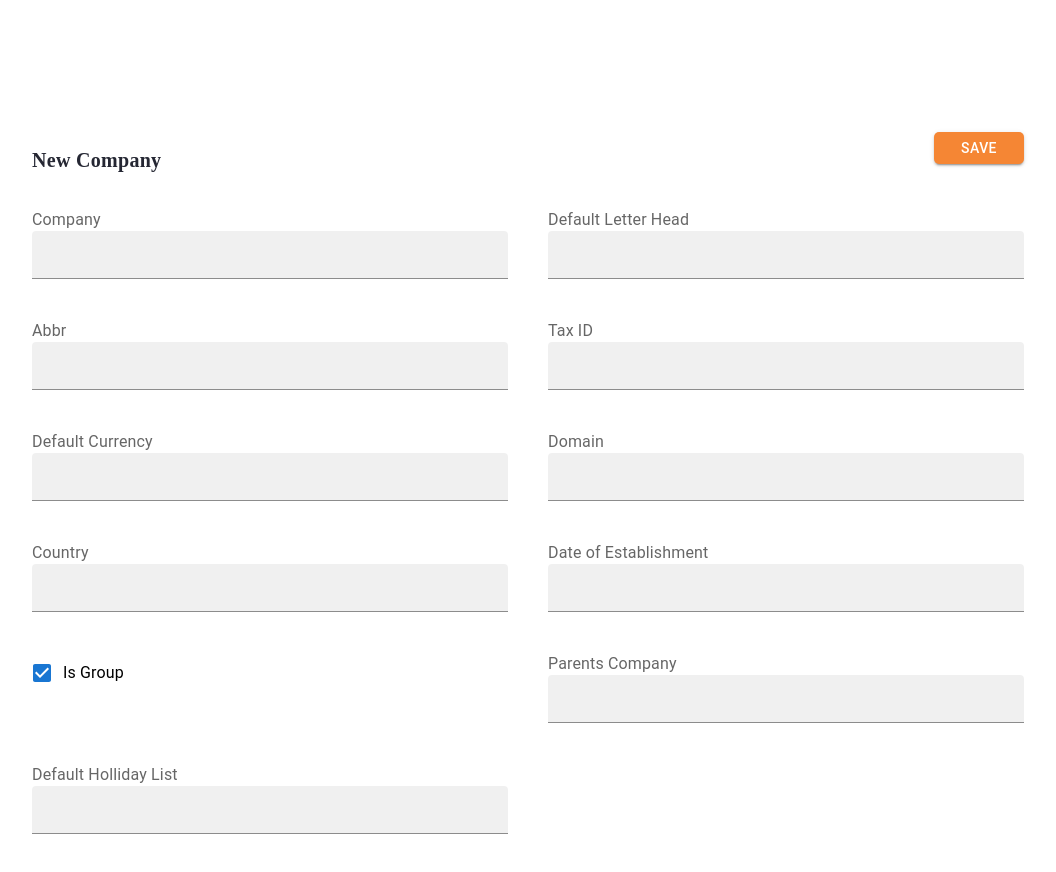
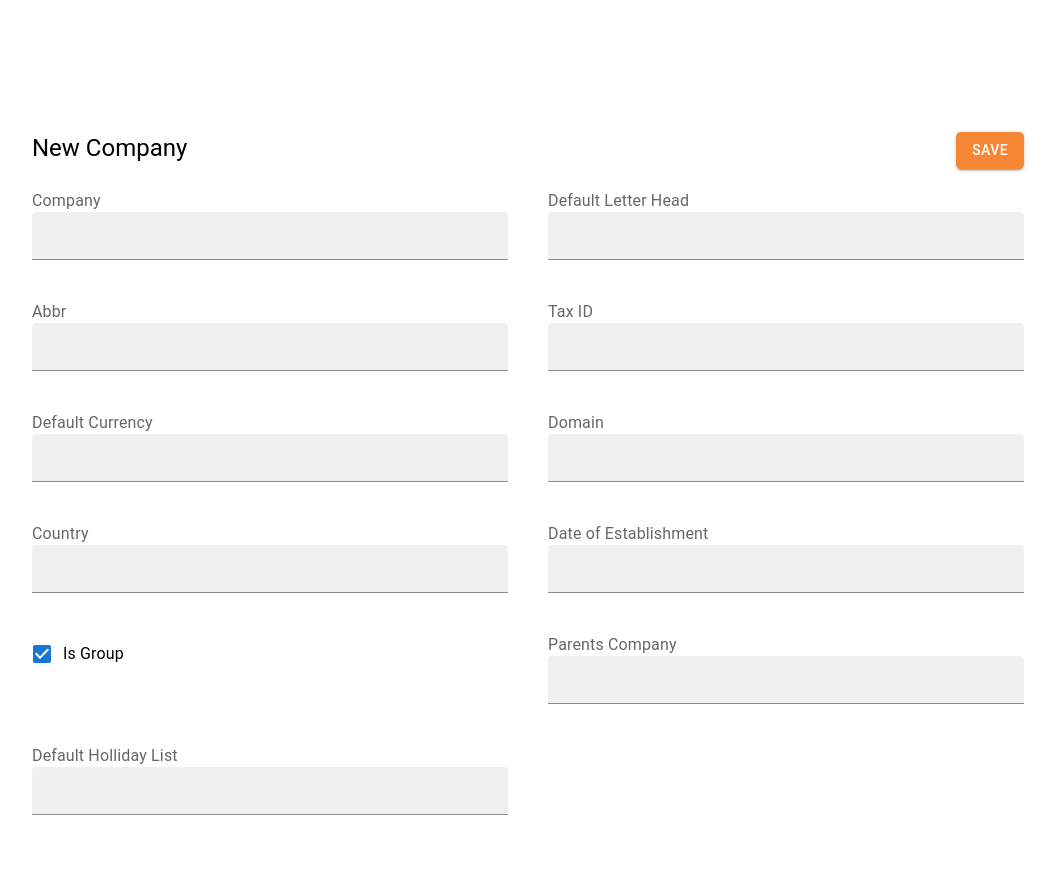
Before and after one commit to sumedh-mohod/HR-portal-react-js, a React (Create React App) app: page /addcompany in a window 1280 px wide. Shown: the top 872 px of the page, without its empty margins (112-1168 px from the left). Built offline with nearby package versions, Linux system fonts and the light colour scheme.

Commit message:
add-company page updated

```diff
--- a/src/screens/AddCompanies.tsx
+++ b/src/screens/AddCompanies.tsx
@@ -9,13 +9,14 @@ import {
   FormControlLabel,
   FormLabel,
   TextField,
+  Typography,
 } from "@mui/material";
 
 const AddCompany = () => {
   return (
     <Container sx={{ p: 5 }}>
       <Box
-        style={{
+        sx={{
           display: "flex",
           justifyContent: "space-between",
           padding: "10px 80px",
@@ -23,21 +24,9 @@ const AddCompany = () => {
           alignContent: "flex-start",
         }}
       >
-        <h2
-          style={{
-            fontWeight: "700",
-            fontSize: "20px",
-            letterSpacing: "0.3px",
-            color: "#252733",
-          }}
-        >
-          New Company
-        </h2>
-        <Button
-          variant="contained"
+        <Typography variant="h5">New Company</Typography>
+        <Button variant="contained"
           sx={{
-            width: "90px",
-            height: "32px",
             backgroundColor: "#F58634",
             borderRadius: "5px",
           }}
@@ -45,6 +34,7 @@ const AddCompany = () => {
           Save
         </Button>
       </Box>
+
       {/* form fields started */}
       <Grid container spacing={5} sx={{ padding: "10px 80px" }}>
         <Grid item xs={12} lg={6}>
@@ -56,7 +46,7 @@ const AddCompany = () => {
         <Grid item xs={12} lg={6}>
           <FormControl fullWidth>
             <FormLabel id="defaultLetterHead">Default Letter Head</FormLabel>
-            <TextField variant="filled" name="defaultLetterHead" size="small" />
+            <TextField name="defaultLetterHead" variant="filled" size="small" />
           </FormControl>
         </Grid>
         <Grid item xs={12} lg={6}>
@@ -74,19 +64,19 @@ const AddCompany = () => {
         <Grid item xs={12} lg={6}>
           <FormControl fullWidth>
             <FormLabel id="defaultCurrency">Default Currency</FormLabel>
-            <TextField variant="filled" name="defaultCurrency" size="small" />
+            <TextField name="defaultCurrency" variant="filled" size="small" />
           </FormControl>
         </Grid>
         <Grid item xs={12} lg={6}>
           <FormControl fullWidth>
             <FormLabel id="domain">Domain</FormLabel>
-            <TextField variant="filled" name="Domain" size="small" />
+            <TextField name="domain" variant="filled" size="small" />
           </FormControl>
         </Grid>
         <Grid item xs={12} lg={6}>
           <FormControl fullWidth>
             <FormLabel id="country">Country</FormLabel>
-            <TextField variant="filled" name="country" size="small" />
+            <TextField name="country" variant="filled" size="small" />
           </FormControl>
         </Grid>
         <Grid item xs={12} lg={6}>
@@ -95,8 +85,8 @@ const AddCompany = () => {
               Date of Establishment
             </FormLabel>
             <TextField
+              name="dateOfEstablishment"
               variant="filled"
-              name="dateOfEstablishment"
               size="small"
             />
           </FormControl>
@@ -112,7 +102,7 @@ const AddCompany = () => {
         <Grid item xs={12} lg={6}>
           <FormControl fullWidth>
             <FormLabel id="parentsCompany">Parents Company</FormLabel>
-            <TextField variant="filled" name="parentsCompany" size="small" />
+            <TextField name="parentsCompany" variant="filled" size="small" />
           </FormControl>
         </Grid>
         <Grid item xs={12} lg={6}>
@@ -121,8 +111,8 @@ const AddCompany = () => {
               Default Holliday List
             </FormLabel>
             <TextField
+              name="defaultHollidayList"
               variant="filled"
-              name="defaultHollidayList"
               size="small"
             />
           </FormControl>
```
